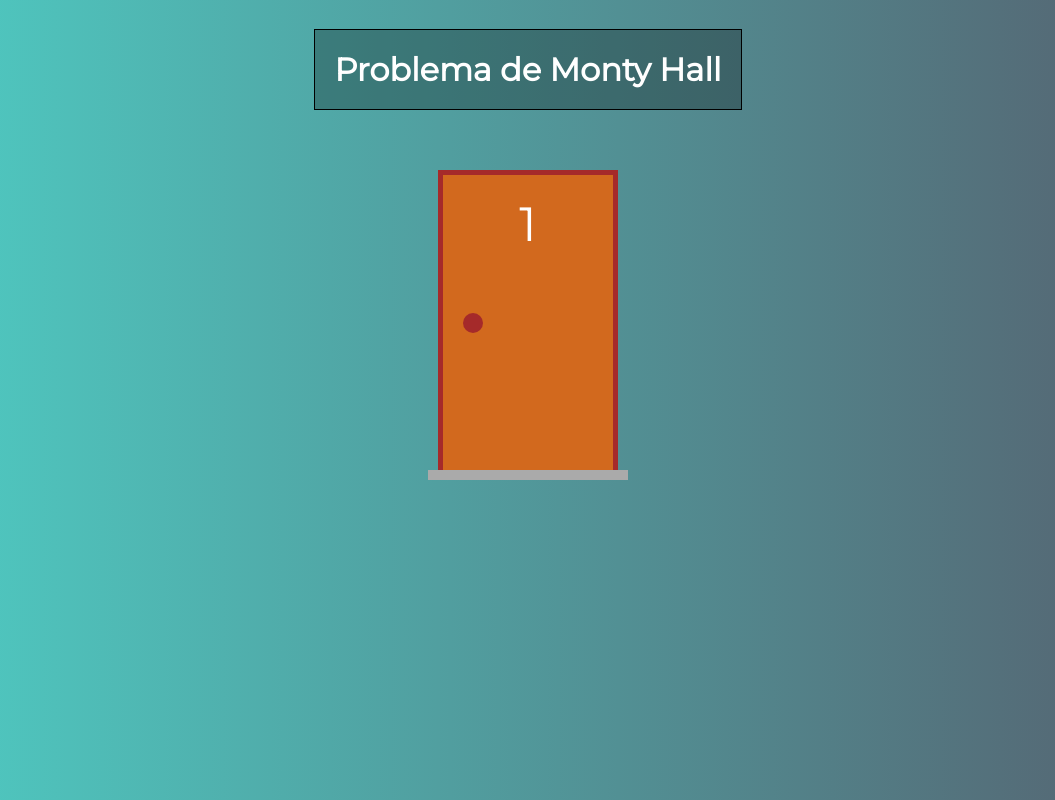
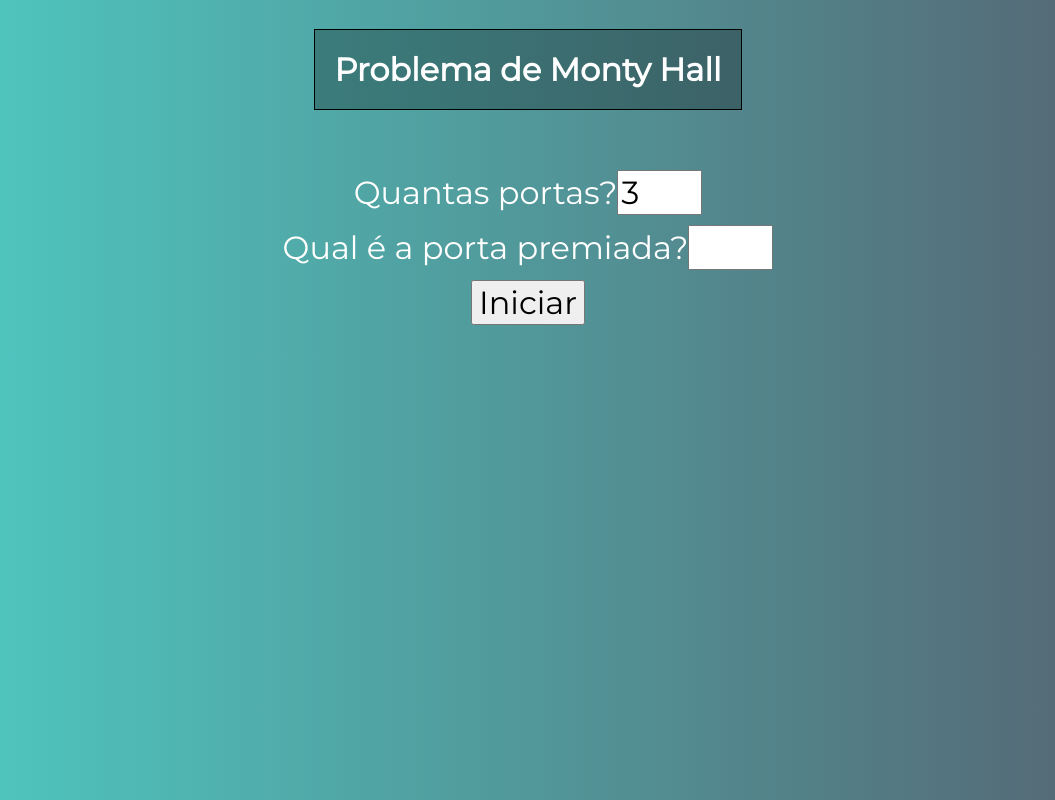
Before and after one commit to lucasCarvalhaes/monty-hall, a Vue app: page / in a window 1280 px wide. Shown: the whole page, without its empty margins (112-1167 px from the left). Built offline with nearby package versions, Linux system fonts and the light colour scheme.

Commit message:
Adicionado comportamento da brincadeira monty-hall

```diff
--- a/src/App.vue
+++ b/src/App.vue
@@ -1,7 +1,23 @@
 <template>
     <div id="app">
         <h1>Problema de Monty Hall</h1>
-        <Door number="1" :hasGift="false" />
+        <div class="form">
+            <div v-if="!started">
+                <label for="portsAmount">Quantas portas?</label>
+                <input type="text" id="portsAmount" size="3" v-model.number="portsAmount">
+            </div>
+            <div v-if="!started">
+                <label for="selectedPort">Qual é a porta premiada?</label>
+                <input type="text" id="selectedPort" size="3" v-model.number="selectedPort">
+            </div>
+            <button v-if="!started" @click="started = true">Iniciar</button>
+            <button v-if="started" @click="started = false">Reiniciar</button>
+        </div>
+        <div class="doors" v-if="started">
+            <div v-for="i in portsAmount" :key="i">
+                <Door :hasGift="i === selectedPort" :number="i" />
+            </div>
+        </div>
     </div>
 </template>
 
@@ -10,7 +26,14 @@
 
 export default {
     name: 'App',
-    components: { Door }
+    components: { Door },
+    data: function() {
+        return {
+            started: false,
+            portsAmount: 3,
+            selectedPort: null
+        }
+    }
 }
 </script>
 
@@ -38,4 +61,24 @@
     margin-bottom: 60px;
 }
 
+.form {
+    display: flex;
+    flex-direction: column;
+    justify-content: center;
+    align-items: center;
+    margin-bottom: 40px;
+}
+
+.form, .form input, .form button {
+    margin-bottom: 10px;
+    font-size: 2rem;
+}
+
+.doors {
+    align-self: stretch;
+    display: flex;
+    justify-content: space-around;
+
+    flex-wrap: wrap;
+}
 </style>
--- a/src/components/Door.vue
+++ b/src/components/Door.vue
@@ -1,6 +1,6 @@
 <template>
     <div class="door-area">
-        <div class="door-frame" :class="{ selected }">
+        <div class="door-frame" :class="{ selected: selected && !open }">
             <Gift v-if="open && hasGift" />
         </div>
         <div class="door" :class="{ open }" @click="selected = !selected">
```
